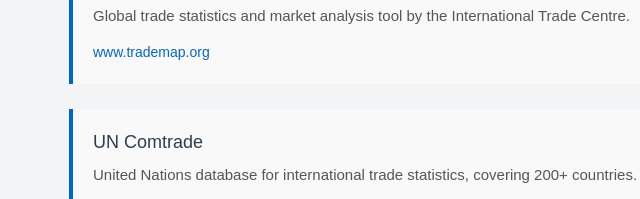
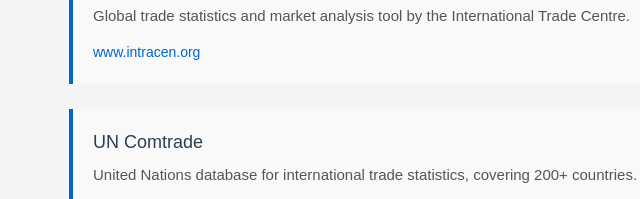
Before and after one commit to liyuan210/tradmap, a plain HTML site: page index.html in a window 1280 px wide. Shown: the part 1776-1975 px from the top of the page, 171-811 px from the left. Drawn offline with nearby package versions, Linux system fonts and the light colour scheme.

Commit message:
Update index.html

```diff
--- a/index.html
+++ b/index.html
@@ -224,7 +224,7 @@ gtag('js', new Date());
     <div class="resource">
         <h3>TradeMap by ITC</h3>
         <p>Global trade statistics and market analysis tool by the International Trade Centre.</p>
-        <a href="https://www.intracen.org" target="_blank" rel="noopener">www.trademap.org</a>
+        <a href="https://www.intracen.org" target="_blank" rel="noopener">www.intracen.org</a>
     </div>
     <div class="resource">
         <h3>UN Comtrade</h3>
```
